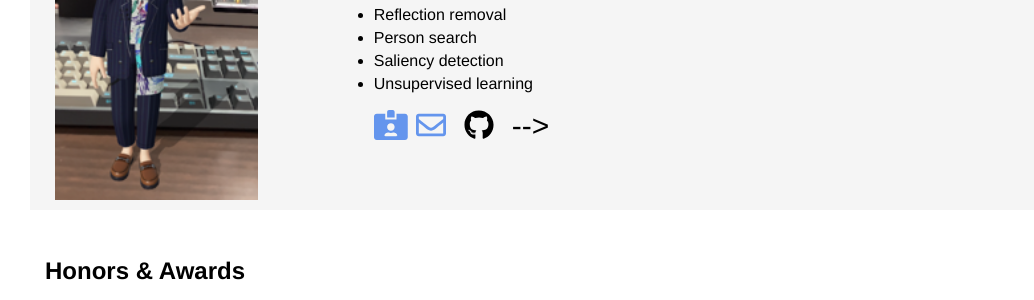
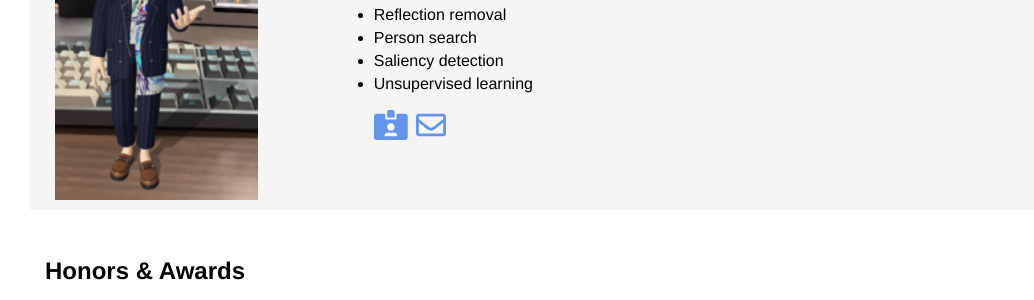
Before and after one commit to byeongjuhan/byeongjuhan.github.io, a Jekyll site: the page built from index.html, in a window 1280 px wide and 900 px high. Shown: the part 302-602 px from the top of the window, without its empty margins (130-1164 px from the left). Built offline with Jekyll 4.4.1, drawn with Linux system fonts in a browser that asks for light colours; nearby versions of some CDN libraries.

Commit message:
Update index.html
.

```diff
--- a/index.html
+++ b/index.html
@@ -44,7 +44,7 @@ layout: default
             <li class="fab-list" style="margin-left:5%">
                 <a href="/bjhan/cv.pdf" View PDF><i class="fas fa-id-card-alt" ></i></a>
                 <a href="mailto:bjhan@unist.ac.kr"><i class="far fa-envelope"></i></a>
-                <! --- <a href="https://github.com/byeongjuhan"><i class="fab fa-github" style="margin-left: 0.6rem; margin-right: 0.6rem;" ></i></a> -->
+                <!-- <a href="https://github.com/byeongjuhan"><i class="fab fa-github" style="margin-left: 0.6rem; margin-right: 0.6rem;" ></i></a> --!>
             </li>
         </ul>
     </div>
```
